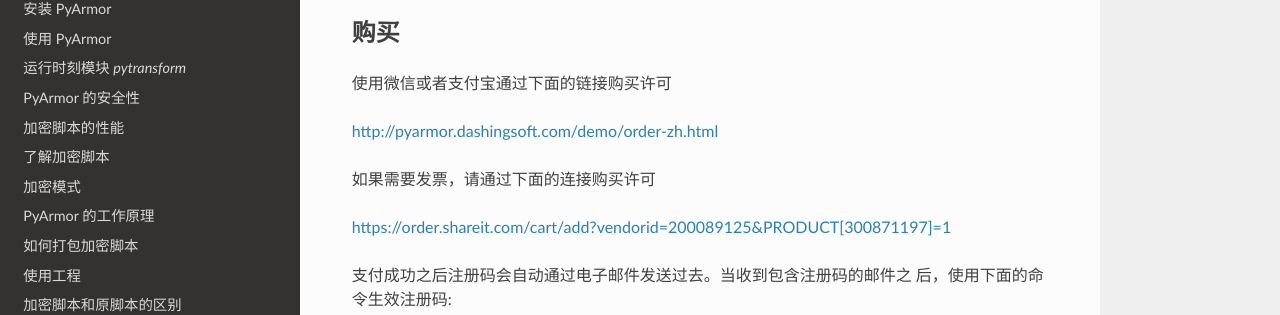
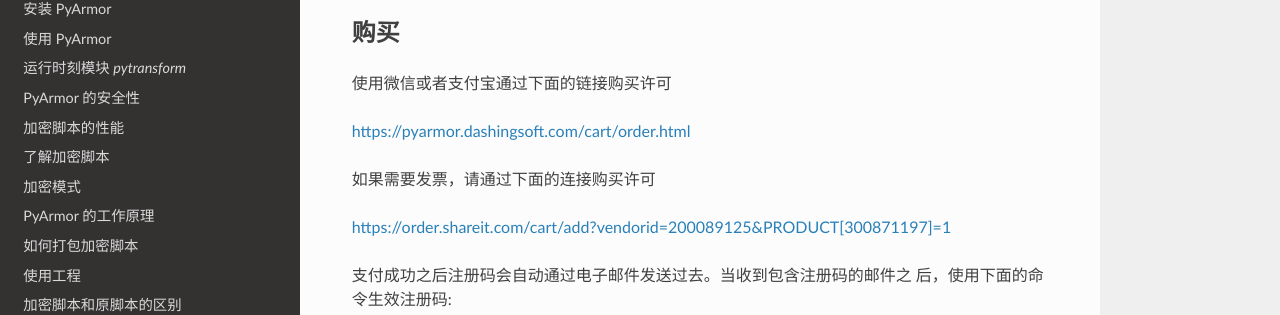
Before and after one commit to dashingsoft/pyarmor-docs-zh, a Sphinx documentation site: the page built from docs/license.rst, in a window 1280 px wide and 900 px high, scrolled down 595 px. Shown: the part 136-451 px from the top of the window. Built offline with Sphinx 7.4.7 and the Read the Docs theme 2.0.0, drawn with Linux system fonts in a browser that asks for light colours; some of the changed lines change nothing that is shown.

Commit message:
Change purchase link

```diff
--- a/docs/license.rst
+++ b/docs/license.rst
@@ -40,7 +40,7 @@
 
 使用微信或者支付宝通过下面的链接购买许可
 
-http://pyarmor.dashingsoft.com/demo/order-zh.html
+https://pyarmor.dashingsoft.com/cart/order.html
 
 如果需要发票，请通过下面的连接购买许可
 
```
